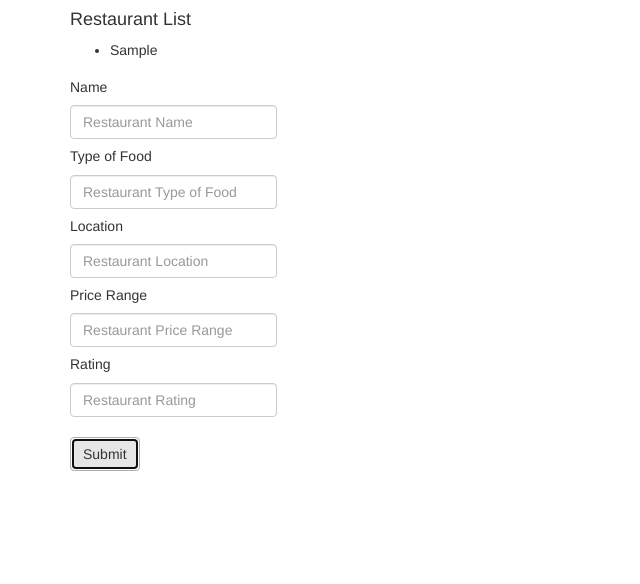
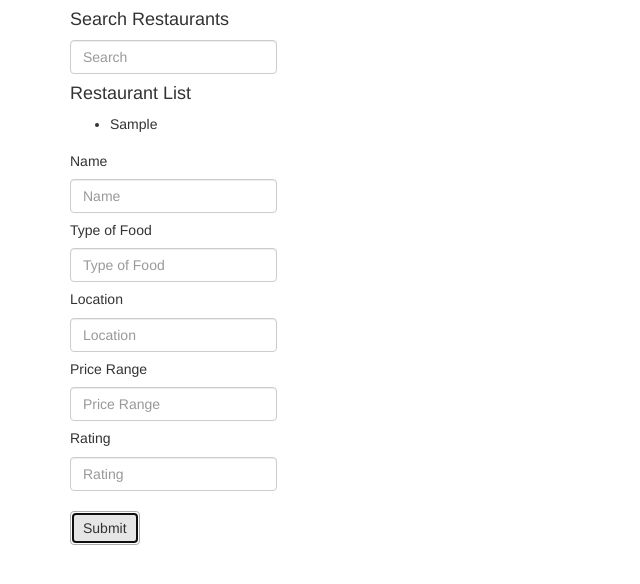
Before and after one commit to nathanarohde/2015-02-23_restaurants, a plain HTML site: page index.html in a window 1280 px wide. Both pictures are taken after typing "Sample", "Sample", "Sample", "Sample", "Sample" into the empty fields and a click on the button "Submit". Shown: the whole page, without its empty margins (0-640 px from the left). Drawn offline with Linux system fonts and the light colour scheme.

Commit message:
add search feature

```diff
--- a/index.html
+++ b/index.html
@@ -10,13 +10,23 @@
   </head>
   <body>
     <div class="container" ng-controller="RestaurantsCtrl">
-      <!-- <div class='row'>
-      </div> -->
+      <div class='row' ng-show="restaurants.length">
+        <div class="col-md-12">
+          <h4>Search Restaurants</h4>
+          <form class="form-inline" role="form">
+            <div class="form-group">
+              <input ng-model="query" type="text" class="form-control" id="restaurantName" placeholder="Search">
+            </div>
+          </form>
+        </div>
+      </div>
       <div class='row'>
         <div class='col-md-12'>
-          <h4>Restaurant List</h4>
+          <h4 ng-show="restaurants.length && filtered.length">Restaurant List</h4>
+          <h4 ng-show="restaurants.length && !filtered.length">No Restaurants Match your Search</h4>
           <ul>
-            <li ng-repeat="item in restaurants">
+            <li ng-repeat="item in filtered = (restaurants | filter:query)">
+              <!-- find ng-controller functionality in order to connect hide list to submit new restaurant -->
               <span ng-click="viewRestaurant = true" ng-hide="viewRestaurant">
               {{item.name}}
               </span>
@@ -27,6 +37,8 @@
                   <p>{{item.priceRange}}</p>
                   <p>{{item.rating}}</p>
                 </span>
+          <!-- <button ng-click="viewRestaurant = false">Close List</button> -->
+          <!--  if button is moved outside li element it can no longer close viewRestaurant-->
             </li>
           </ul>
         </div>
@@ -34,15 +46,15 @@
           <form ng-submit="addRestaurant()" class="form-inline" role="form">
             <div class="form-group">
               <h5>Name</h5>
-              <input type="text" ng-model="restaurantName" class="form-control" placeholder="Restaurant Name">
+              <input type="text" ng-model="restaurantName" class="form-control" placeholder="Name">
               <h5>Type of Food</h5>
-              <input type="text" ng-model="restaurantTypeOfFood" class="form-control" placeholder="Restaurant Type of Food">
+              <input type="text" ng-model="restaurantTypeOfFood" class="form-control" placeholder="Type of Food">
               <h5>Location</h5>
-              <input type="text" ng-model="restaurantLocation" class="form-control" placeholder="Restaurant Location">
+              <input type="text" ng-model="restaurantLocation" class="form-control" placeholder="Location">
               <h5>Price Range</h5>
-              <input type="text" ng-model="restaurantPriceRange" class="form-control" placeholder="Restaurant Price Range">
+              <input type="text" ng-model="restaurantPriceRange" class="form-control" placeholder="Price Range">
               <h5>Rating</h5>
-              <input type="text" ng-model="restaurantRating" class="form-control" placeholder="Restaurant Rating">
+              <input type="text" ng-model="restaurantRating" class="form-control" placeholder="Rating">
               <br><br>
               <button type="submit" class="btn btn-default">Submit</button>
             </div>
```
